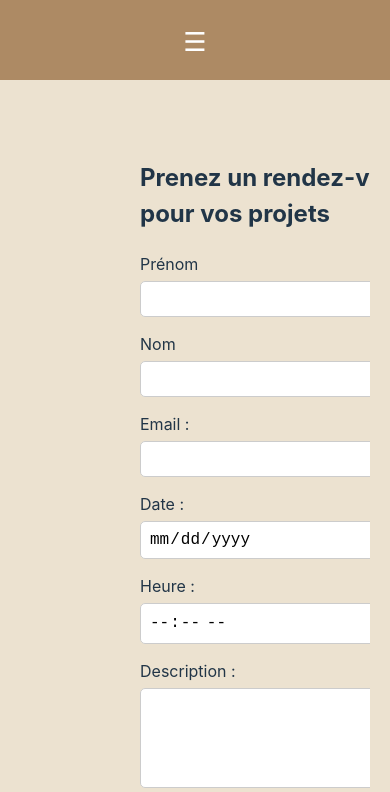
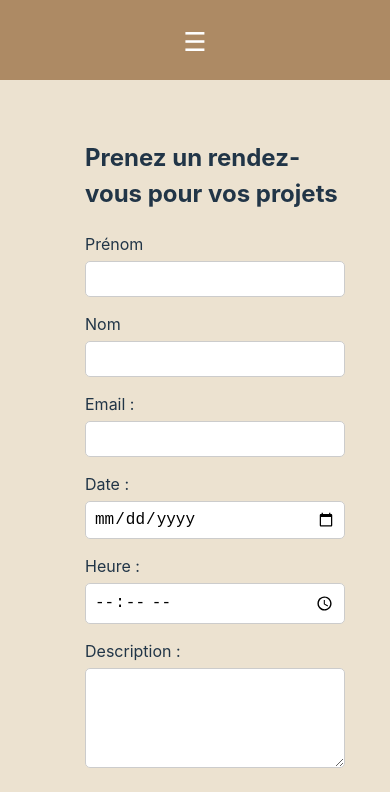
Before and after one commit to MyriamAssam/bati, a React (Vite) app: page /rdv in a window 390 px wide. Shown: the top 792 px of the page. Built offline with nearby package versions, Linux system fonts and the light colour scheme.

Commit message:
css telephone

```diff
--- a/src/App.css
+++ b/src/App.css
@@ -745,6 +745,14 @@ header {
   gap: 80px;
 }
 
+@media (max-width: 768px) {
+  .form-layout {
+    padding: 20px;
+    flex-direction: column;
+    align-items: center;
+  }
+}
+
 
 .form-container {
   flex: 1.2;
@@ -933,3 +941,9 @@ header {
     display: none !important;
   }
 }
+
+@media (max-width: 768px) {
+  .form-container {
+    padding: 0 20px !important;
+  }
+}
```
